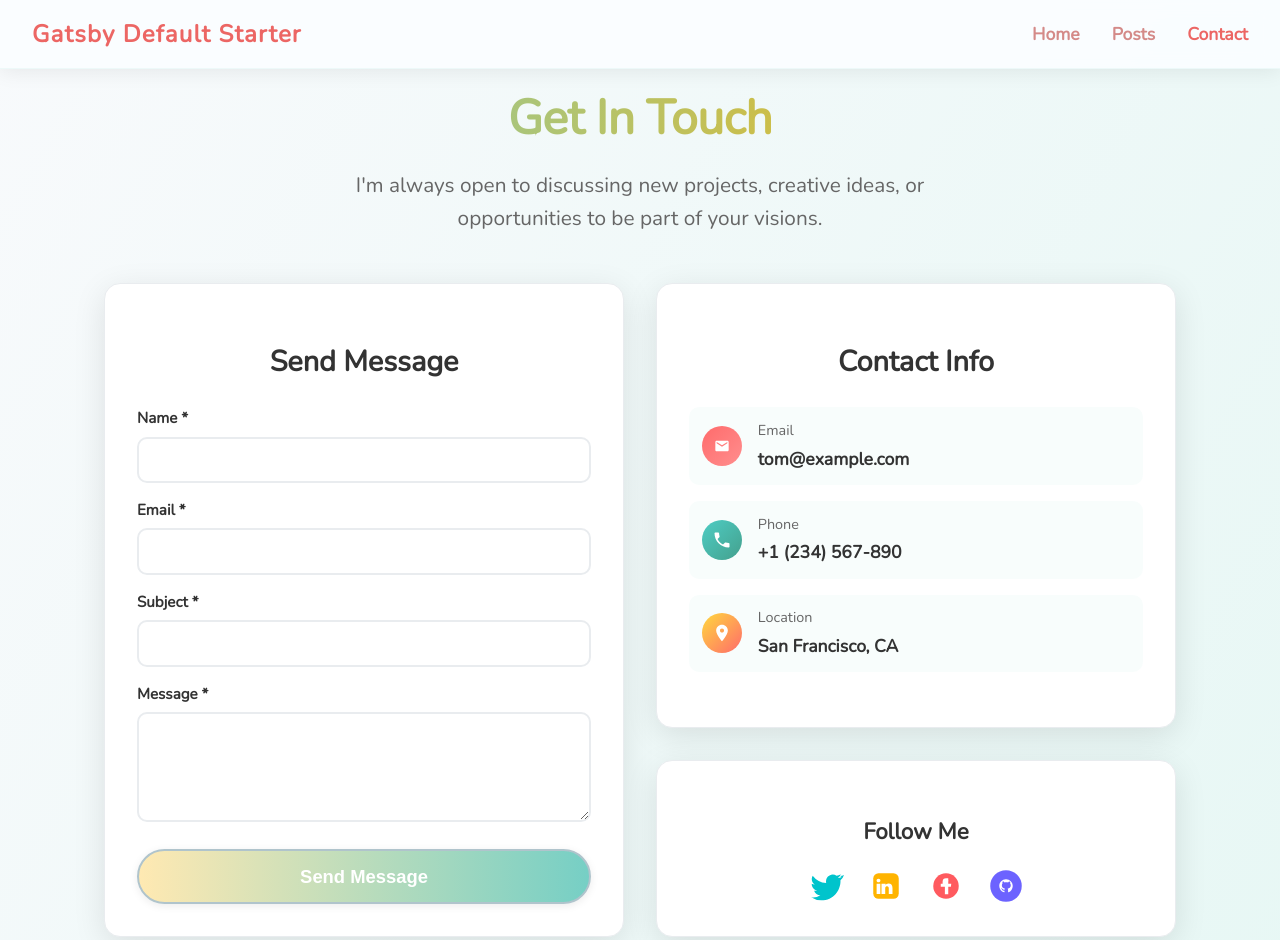
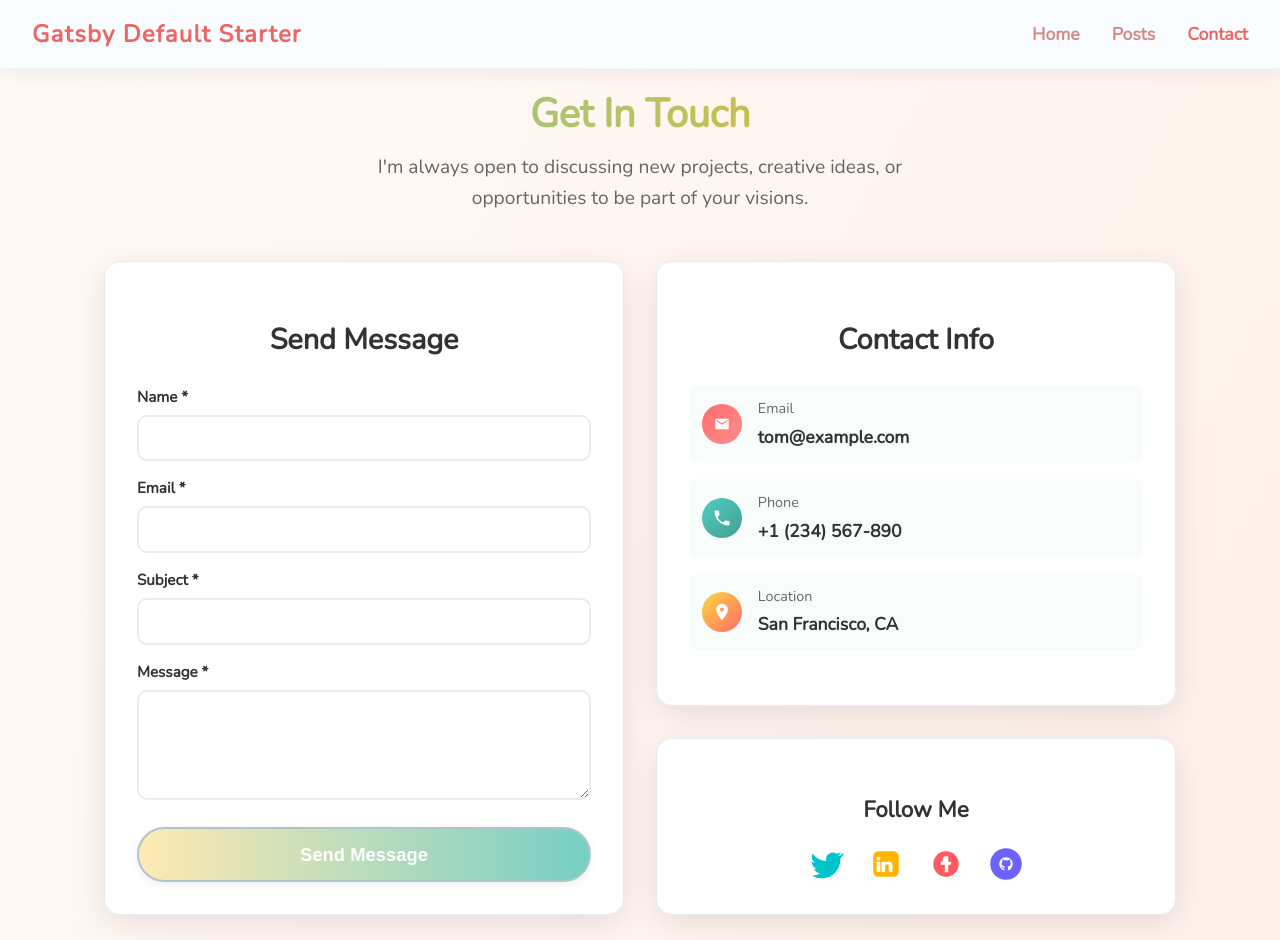
Before and after one commit to tomcomtang/portfolio-blog, a Gatsby site: page /contact in a window 1280 px wide. Shown: the top 940 px of the page. Built offline with nearby package versions, Linux system fonts and the light colour scheme; Gatsby itself is replaced by a stand-in of ours.

Commit message:
feat: 优化contact页面样式和布局 - 统一标题和副标题字体大小，与posts页面保持一致 - 调整页面顶部间距，确保与posts页面布局一致 - 更换背景色为淡橙色渐变，营造温暖友好的氛围 - 优化容器样式，添加与posts页面一致的注释

```diff
--- a/src/pages/contact.js
+++ b/src/pages/contact.js
@@ -36,7 +36,7 @@ const ContactPage = () => {
       <style dangerouslySetInnerHTML={{
         __html: `
           body {
-            background: linear-gradient(120deg, #f8fafc 0%, #e6f7f4 100%) !important;
+            background: linear-gradient(120deg, #fffaf5 0%, #fff5f0 50%, #fff0eb 100%) !important;
             min-height: 100vh;
           }
           :root {
@@ -62,7 +62,7 @@ const ContactPage = () => {
               padding: 0 1rem !important;
             }
             .contact-title {
-              font-size: 2.5rem !important;
+              font-size: 2rem !important;
             }
             .contact-subtitle {
               font-size: 1.1rem !important;
@@ -75,9 +75,9 @@ const ContactPage = () => {
         {/* 页面标题 */}
         <div style={{ textAlign: 'center', marginBottom: '3rem' }}>
           <h1 className="contact-title" style={{
-            fontSize: '3rem',
+            fontSize: '2.5rem',
             fontWeight: '800',
-            marginBottom: '1.5rem',
+            marginBottom: '1rem',
             background: 'linear-gradient(90deg, #76cfc5 0%, #ffb400 100%)',
             WebkitBackgroundClip: 'text',
             backgroundClip: 'text',
@@ -86,7 +86,7 @@ const ContactPage = () => {
             Get In Touch
           </h1>
           <p className="contact-subtitle" style={{
-            fontSize: '1.3rem',
+            fontSize: '1.2rem',
             color: '#666',
             margin: '0 auto',
             maxWidth: '600px',
```
